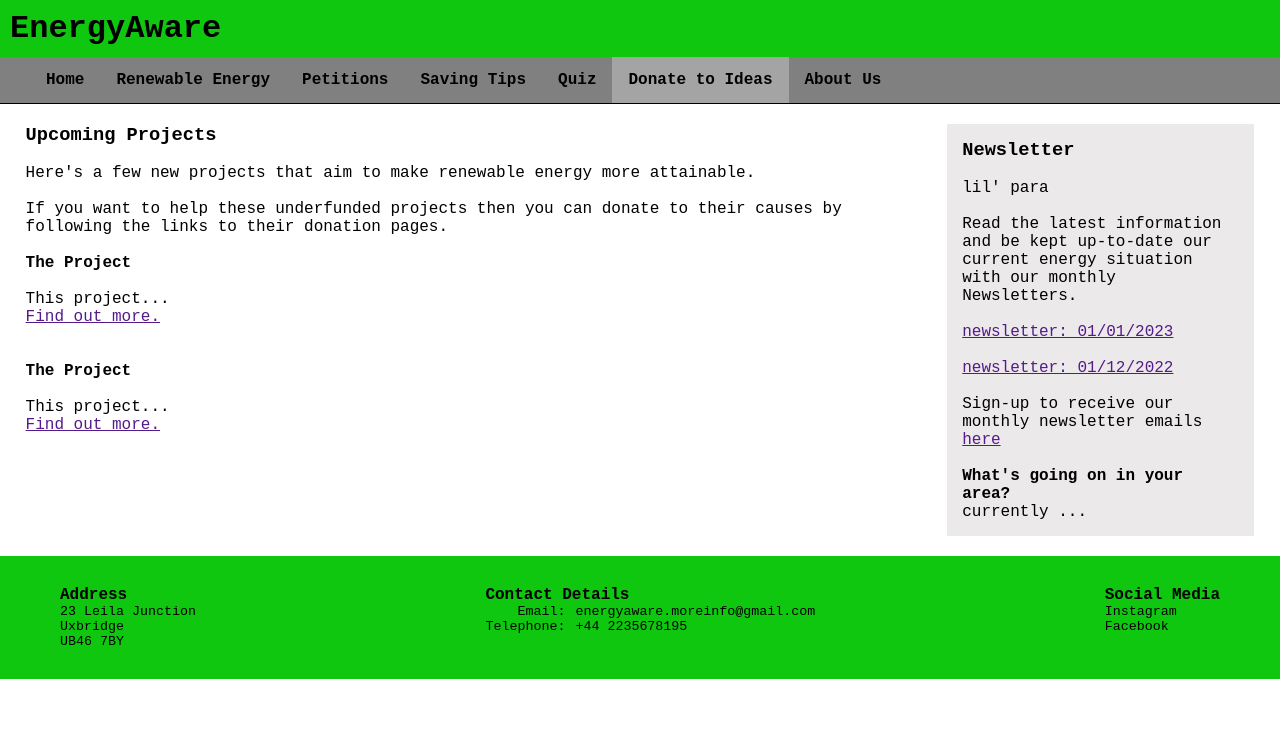
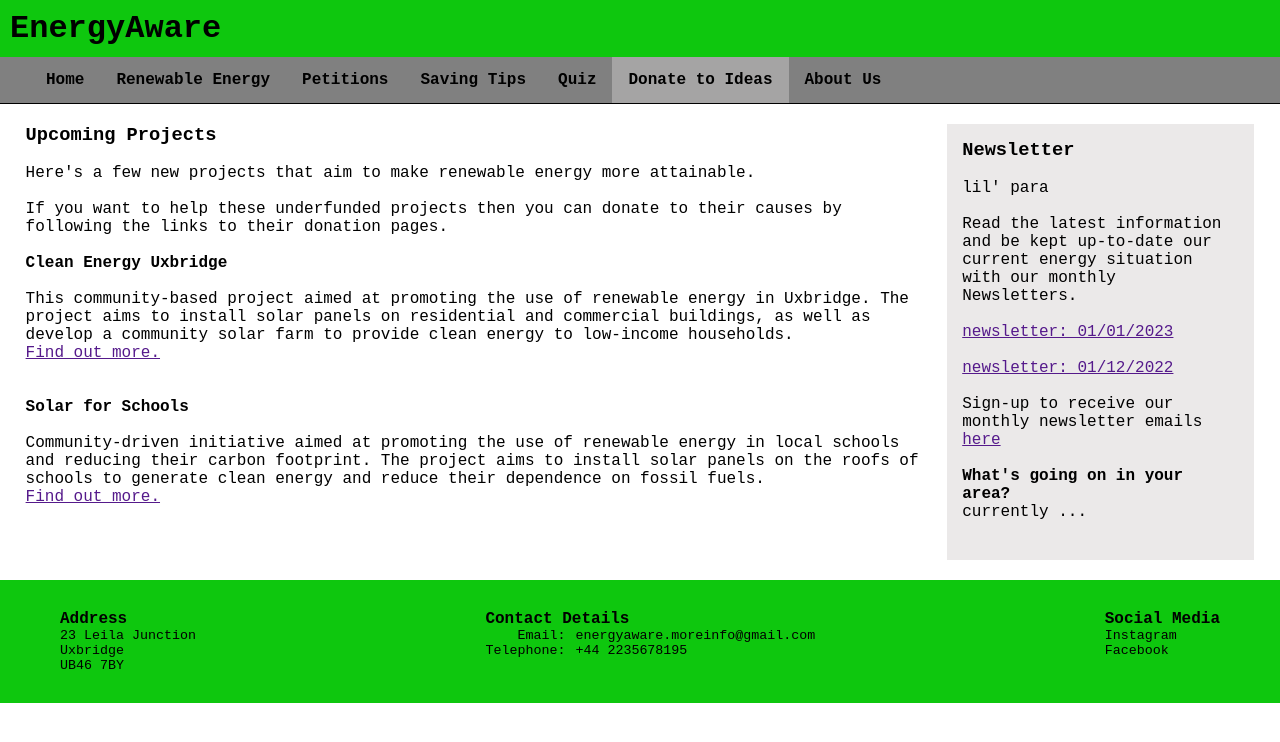
Before and after one commit to TallulahLund/Group46, a React (Create React App) app in the folder testgroupproject/: page /donations in a window 1280 px wide. Shown: the top 742 px of the page. Built offline with nearby package versions, Linux system fonts and the light colour scheme.

Commit message:
Update Donation.js

```diff
--- a/testgroupproject/src/Pages/Donation.js
+++ b/testgroupproject/src/Pages/Donation.js
@@ -20,9 +20,11 @@ export default function Donation() {
         </p>
         <br />
         <div className="project">
-          <h4>The Project</h4>
+          <h4>Clean Energy Uxbridge</h4>
           <br />
-          <p>This project...</p>
+          <p>This community-based project aimed at promoting the use of renewable energy in Uxbridge.
+            The project aims to install solar panels on residential and commercial buildings,
+            as well as develop a community solar farm to provide clean energy to low-income households.</p>
           <p>
             <a href="">Find out more.</a>
           </p>
@@ -31,9 +33,10 @@ export default function Donation() {
         <br />
 
         <div className="project">
-          <h4>The Project</h4>
+          <h4>Solar for Schools</h4>
           <br />
-          <p>This project...</p>
+          <p>Community-driven initiative aimed at promoting the use of renewable energy in local schools and reducing their carbon footprint.
+            The project aims to install solar panels on the roofs of schools to generate clean energy and reduce their dependence on fossil fuels.</p>
           <p>
             <a href="">Find out more.</a>
           </p>
```
